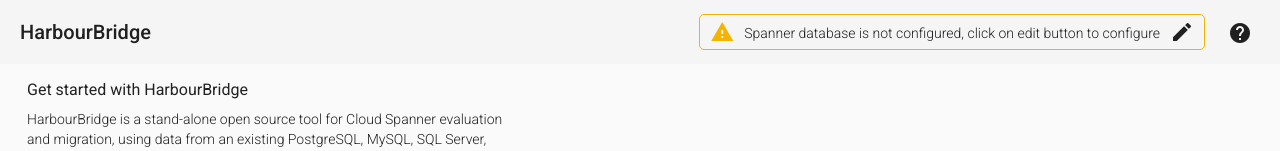
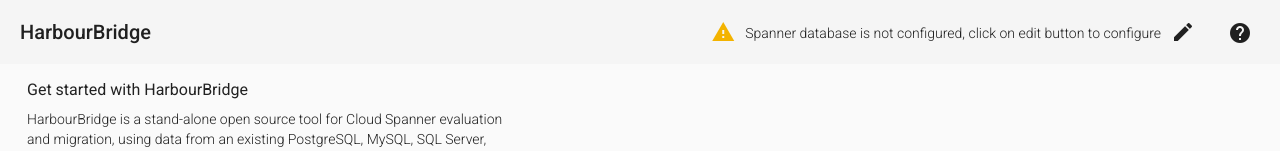
Before and after one commit to GoogleCloudPlatform/spanner-migration-tool, an Angular app in the folder ui/: page / in a window 1280 px wide. Shown: the top 151 px of the page. Built offline with nearby package versions, Linux system fonts and the light colour scheme; no server answers.

Commit message:
Remove yellow outline, change yellow status to use warning icon of spanner configuration

```diff
--- a/ui/src/app/components/header/header.component.html
+++ b/ui/src/app/components/header/header.component.html
@@ -11,7 +11,7 @@
         class="icon warning"
         matTooltip="Invalid spanner configuration. Working in offline mode"
       >
-        circle
+        warning
       </mat-icon>
 
       <mat-icon
@@ -19,7 +19,7 @@
         class="icon success"
         matTooltip="Valid spanner configuration."
       >
-        circle
+        check_circle
       </mat-icon>
 
       <mat-icon
--- a/ui/src/app/components/header/header.component.scss
+++ b/ui/src/app/components/header/header.component.scss
@@ -12,12 +12,7 @@
   display: flex;
   justify-content: space-between;
   align-items: center;
-  .success-border{
-    border: 1px solid #008000;
-  }
-  .warning-border{
-    border: 1px solid #f3b300;
-  }
+
   .spanner_config {
     margin: 0px 15px 0 0;
     display: flex;
@@ -41,7 +36,7 @@
     .pid {
       margin-right: 10px;
     }
-    .pointer{
+    .pointer {
       cursor: pointer;
     }
   }
```
